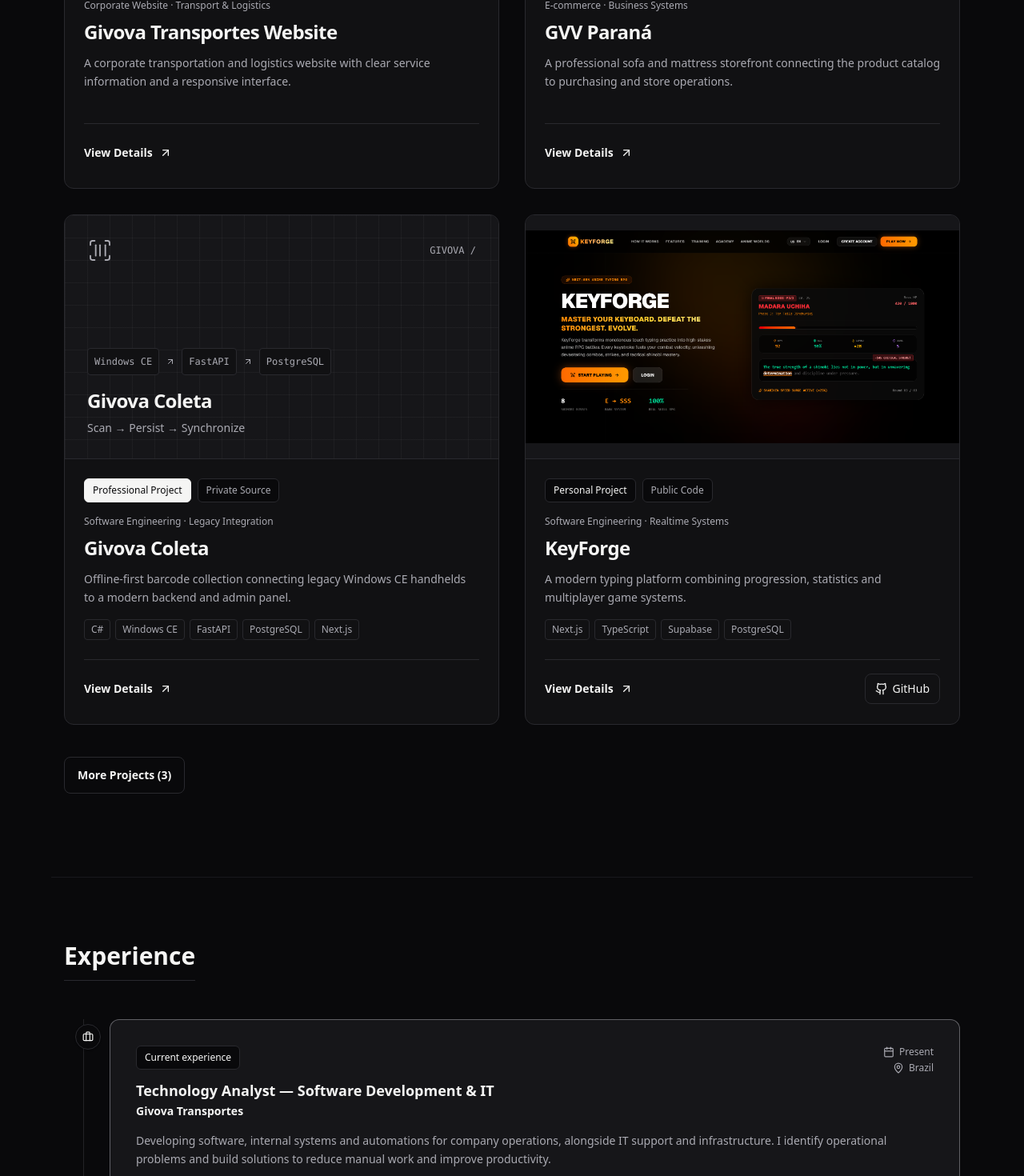
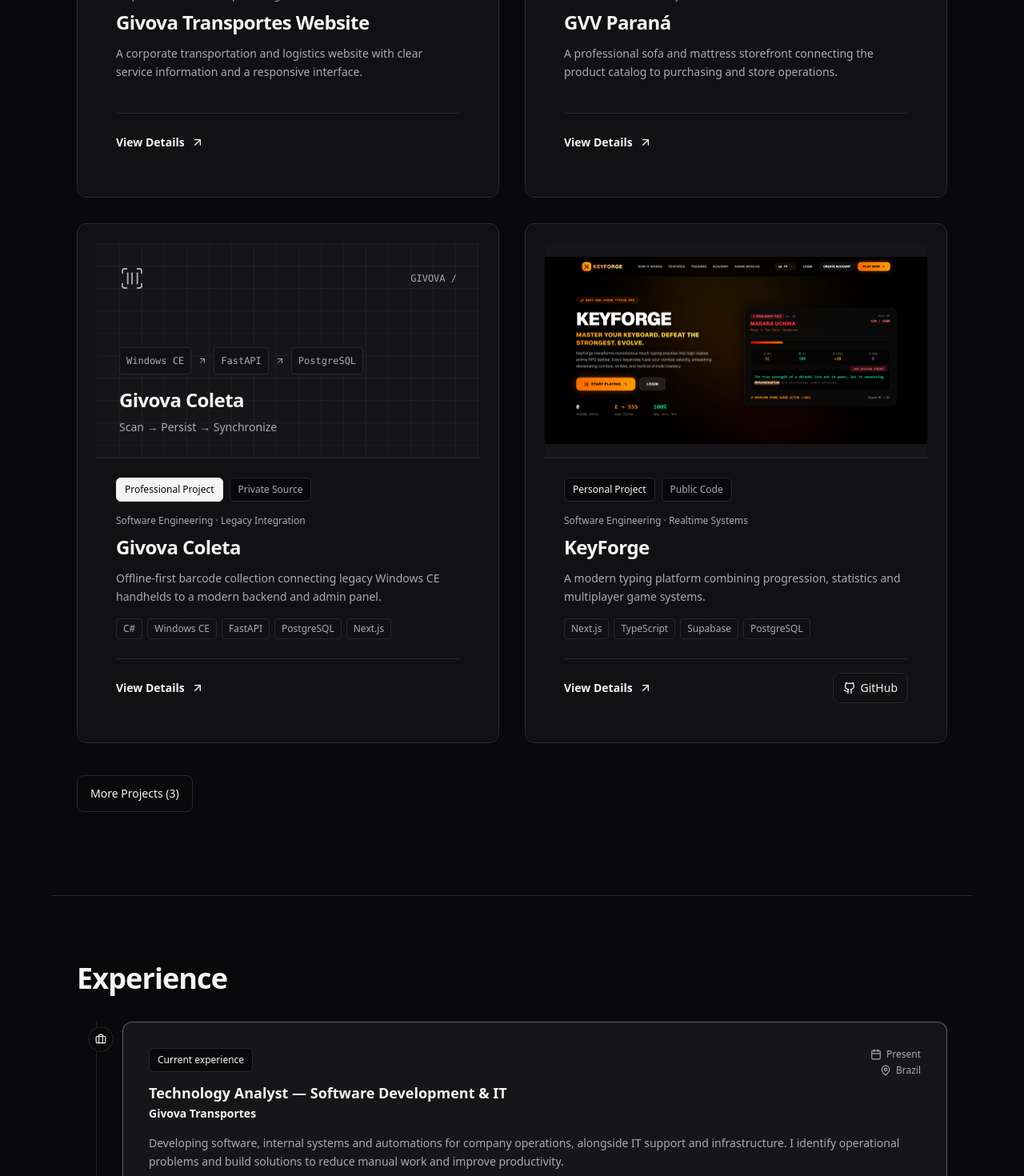
Before and after one commit to Vituinho/Portfolio, a Next.js app: page / in a window 1280 px wide. Shown: the part 1330-2800 px from the top of the page at 80% size. Built offline with nearby package versions, Linux system fonts and the light colour scheme.

Commit message:
style: refine global portfolio spacing and typography

```diff
--- a/src/app/globals.css
+++ b/src/app/globals.css
@@ -86,7 +86,11 @@
 }
 
 .section-title {
-  @apply text-3xl sm:text-4xl font-bold tracking-tight mb-8;
+  @apply text-3xl sm:text-4xl font-semibold tracking-tight leading-tight mb-8;
+}
+
+.section-shell {
+  @apply w-full max-w-6xl mx-auto px-4 sm:px-6 lg:px-8 py-14 sm:py-20 border-t border-border-custom;
 }
 
 .eyebrow {
@@ -94,11 +98,15 @@
 }
 
 .action-link {
-  @apply inline-flex items-center justify-center gap-2 rounded-lg px-4 py-3 text-sm font-semibold transition-colors cursor-pointer;
+  @apply inline-flex min-h-11 items-center justify-center gap-2 rounded-lg px-4 py-3 text-sm font-medium transition-colors cursor-pointer;
 }
 
 .info-badge {
-  @apply inline-flex items-center gap-2 rounded-md border border-border-custom bg-bg-primary px-2.5 py-1.5;
+  @apply inline-flex items-center gap-2 rounded-md border border-border-custom bg-bg-primary px-2.5 py-1 leading-relaxed;
+}
+
+.tech-tag {
+  @apply inline-flex max-w-full items-center rounded-md border border-border-custom bg-bg-secondary px-2.5 py-1 text-xs leading-relaxed text-text-secondary;
 }
 
 .project-kind-professional {
@@ -116,6 +124,7 @@
   html { scroll-behavior: auto; }
   *, *::before, *::after {
     animation-duration: 0.01ms !important;
+    animation-iteration-count: 1 !important;
     transition-duration: 0.01ms !important;
   }
 }
--- a/src/components/sections/About.tsx
+++ b/src/components/sections/About.tsx
@@ -8,10 +8,10 @@
 export default function About() {
   const { locale, t } = useI18n();
   return (
-    <section id="about" className="py-20 px-4 max-w-6xl mx-auto border-t border-border-custom/50">
+    <section id="about" className="section-shell">
       <h2 className="section-title">{t.about.title}</h2>
       <div className="grid gap-8 lg:grid-cols-[1.4fr_1fr]">
-        <div className="space-y-5 text-text-secondary leading-relaxed">
+        <div className="max-w-[65ch] space-y-5 text-text-secondary leading-7">
           <p>{profileData.bio[locale]}</p>
           <p>{profileData.story[locale]}</p>
           <p>{profileData.passions[locale]}</p>
--- a/src/components/sections/Education.tsx
+++ b/src/components/sections/Education.tsx
@@ -14,7 +14,7 @@
     ? ['Comunicação internacional', 'Independência', 'Adaptabilidade', 'Consciência cultural']
     : ['International communication', 'Independence', 'Adaptability', 'Cultural awareness'];
   return (
-    <section id="education" className="py-20 px-4 max-w-6xl mx-auto border-t border-border-custom/50">
+    <section id="education" className="section-shell">
       <p className="eyebrow mb-3">{pt ? 'Educação além das fronteiras' : 'Education beyond borders'}</p>
       <h2 className="section-title">{t.education.title}</h2>
       <div className="rounded-2xl overflow-hidden border border-border-custom bg-bg-card">
--- a/src/components/sections/Experience.tsx
+++ b/src/components/sections/Experience.tsx
@@ -11,7 +11,7 @@
   const { locale, t } = useI18n();
 
   return (
-    <section id="experience" className="py-20 px-4 max-w-6xl mx-auto border-t border-border-custom/50">
+    <section id="experience" className="section-shell">
       <motion.div
         initial={{ opacity: 0, y: 20 }}
         whileInView={{ opacity: 1, y: 0 }}
@@ -19,7 +19,7 @@
         transition={{ duration: 0.6 }}
         className="w-full"
       >
-        <h2 className="text-3xl font-bold text-text-primary mb-12 relative pb-3 border-b border-border-custom max-w-max">
+        <h2 className="section-title">
           {t.experience.title}
         </h2>
 
--- a/src/components/sections/Languages.tsx
+++ b/src/components/sections/Languages.tsx
@@ -11,7 +11,7 @@
   const { locale, t } = useI18n();
 
   return (
-    <section id="languages" className="py-20 px-4 max-w-6xl mx-auto border-t border-border-custom/50">
+    <section id="languages" className="section-shell">
       <motion.div
         initial={{ opacity: 0, y: 20 }}
         whileInView={{ opacity: 1, y: 0 }}
@@ -19,7 +19,7 @@
         transition={{ duration: 0.6 }}
         className="w-full"
       >
-        <h2 className="text-3xl font-bold text-text-primary mb-12 relative pb-3 border-b border-border-custom max-w-max">
+        <h2 className="section-title">
           {t.languages.title}
         </h2>
 
--- a/src/components/sections/Projects.tsx
+++ b/src/components/sections/Projects.tsx
@@ -104,7 +104,7 @@
   );
 
   return (
-    <section id="projects" className="py-20 px-4 max-w-6xl mx-auto border-t border-border-custom/50">
+    <section id="projects" className="section-shell">
       <div className="flex flex-col gap-5 mb-8">
         <div>
           <p className="eyebrow mb-3">{t.projects.eyebrow}</p>
--- a/src/components/sections/Recommendations.tsx
+++ b/src/components/sections/Recommendations.tsx
@@ -12,7 +12,7 @@
   const { locale, t } = useI18n();
 
   return (
-    <section id="recommendations" className="py-20 px-4 max-w-6xl mx-auto border-t border-border-custom/50">
+    <section id="recommendations" className="section-shell">
       <motion.div
         initial={{ opacity: 0, y: 20 }}
         whileInView={{ opacity: 1, y: 0 }}
@@ -20,7 +20,7 @@
         transition={{ duration: 0.6 }}
         className="w-full"
       >
-        <h2 className="text-3xl font-bold text-text-primary mb-12 relative pb-3 border-b border-border-custom max-w-max">
+        <h2 className="section-title">
           {t.recommendations.title}
         </h2>
 
--- a/src/components/sections/Skills.tsx
+++ b/src/components/sections/Skills.tsx
@@ -12,7 +12,7 @@
 export default function Skills() {
   const { locale, t } = useI18n();
   return (
-    <section id="skills" className="py-20 px-4 max-w-6xl mx-auto border-t border-border-custom/50">
+    <section id="skills" className="section-shell">
       <h2 className="section-title">{t.skills.title}</h2>
       <div className="grid md:grid-cols-2 gap-5">
         {categories.map(category => {
--- a/src/components/ui/Button.tsx
+++ b/src/components/ui/Button.tsx
@@ -11,7 +11,7 @@
 
 const Button = forwardRef<HTMLButtonElement, ButtonProps>(
   ({ className, variant = 'primary', size = 'md', children, ...props }, ref) => {
-    const baseStyles = "inline-flex items-center justify-center font-medium rounded-lg transition-all focus:outline-none focus:ring-2 focus:ring-accent-custom/50 disabled:opacity-50 disabled:pointer-events-none cursor-pointer";
+    const baseStyles = "inline-flex items-center justify-center font-medium rounded-lg transition-colors disabled:opacity-50 disabled:pointer-events-none cursor-pointer";
 
     const variants = {
       primary: "bg-accent-custom text-bg-primary hover:bg-accent-muted border border-transparent shadow-sm",
@@ -20,9 +20,9 @@
     };
 
     const sizes = {
-      sm: "px-3 py-1.5 text-sm",
-      md: "px-4 py-2 text-base",
-      lg: "px-6 py-3 text-lg"
+      sm: "min-h-10 px-3 py-2 text-sm",
+      md: "min-h-11 px-4 py-2.5 text-sm",
+      lg: "min-h-12 px-6 py-3 text-base"
     };
 
     return (
--- a/src/components/ui/Card.tsx
+++ b/src/components/ui/Card.tsx
@@ -11,8 +11,8 @@
   return (
     <div
       className={cn(
-        "bg-bg-card border border-border-custom rounded-xl p-6 transition-all duration-200",
-        hoverEffect && "hover:shadow-md hover:border-text-secondary/40",
+        "bg-bg-card border border-border-custom rounded-xl p-5 sm:p-6 transition-[border-color,box-shadow] duration-200",
+        hoverEffect && "hover:shadow-sm hover:border-text-secondary/50 focus-within:border-text-secondary/50",
         className
       )}
       {...props}
```
Also changed, not shown: src/components/sections/Books.tsx (+6 -6 lines), src/components/sections/Contact.tsx (+7 -7 lines).
